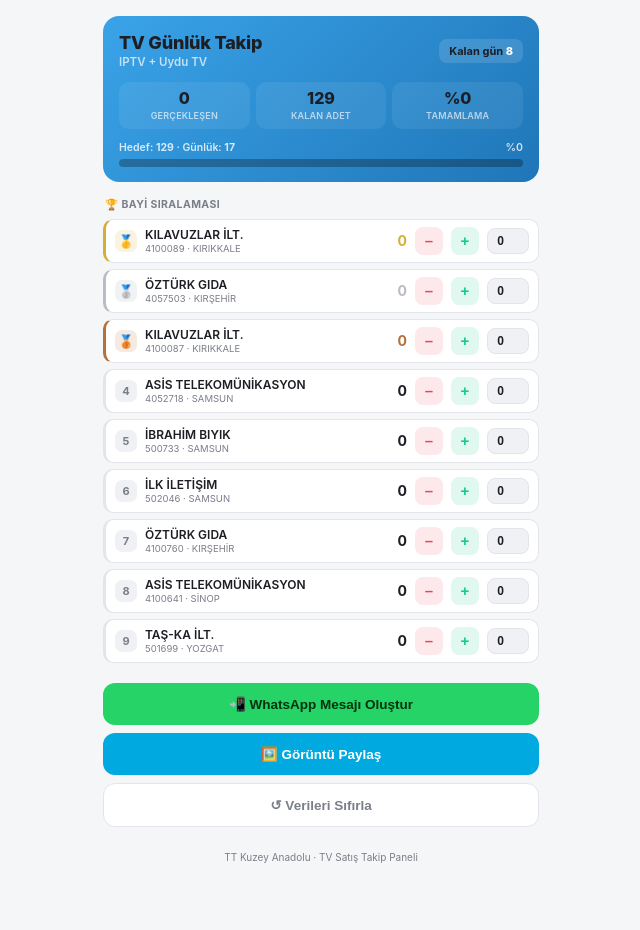
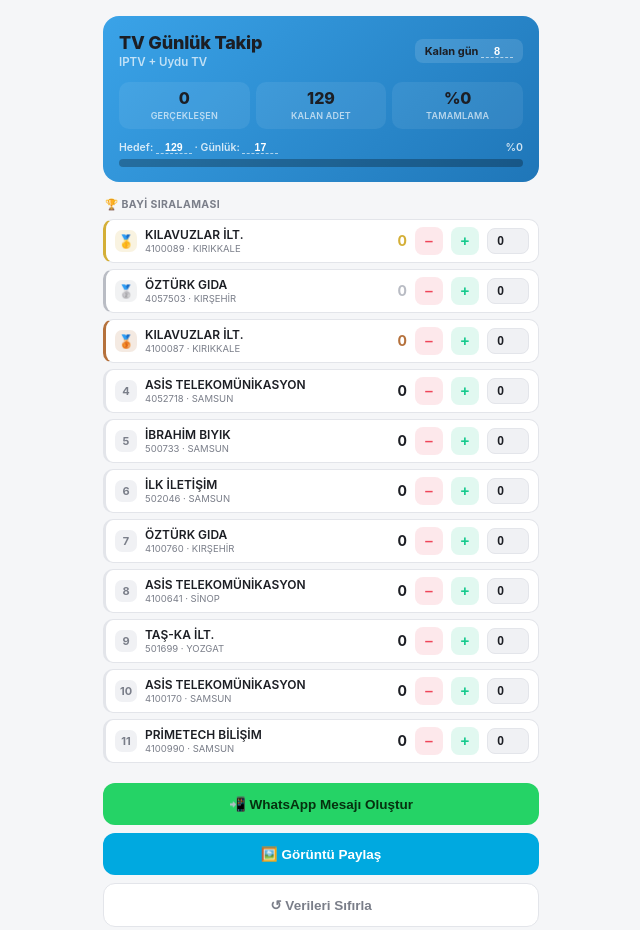
Before and after one commit to Nevzem/Tivibu-takip, a plain HTML site: page tv-gunluk-takip.html in a window 1280 px wide. Shown: the top 930 px of the page, without its empty margins (319-959 px from the left). Before the commit the page ends 905 px from the top, so only its background shows below. Drawn offline with Linux system fonts and the light colour scheme.

Commit message:
Update tv-gunluk-takip.html

```diff
--- a/tv-gunluk-takip.html
+++ b/tv-gunluk-takip.html
@@ -48,6 +48,36 @@
     white-space:nowrap;
   }
   .day-pill span{color:#fff;font-weight:800;}
+  .pill-input{
+    width:32px;
+    background:transparent;
+    border:none;
+    border-bottom:1px dashed rgba(255,255,255,0.6);
+    color:#fff;
+    font-size:11px;
+    font-weight:800;
+    text-align:center;
+    padding:0 1px;
+    outline:none;
+    -moz-appearance:textfield;
+  }
+  .pill-input::-webkit-outer-spin-button,
+  .pill-input::-webkit-inner-spin-button{-webkit-appearance:none;margin:0;}
+  .bar-input{
+    width:36px;
+    background:transparent;
+    border:none;
+    border-bottom:1px dashed rgba(255,255,255,0.6);
+    color:#fff;
+    font-size:10.5px;
+    font-weight:700;
+    text-align:center;
+    padding:0 1px;
+    outline:none;
+    -moz-appearance:textfield;
+  }
+  .bar-input::-webkit-outer-spin-button,
+  .bar-input::-webkit-inner-spin-button{-webkit-appearance:none;margin:0;}
 
   .stat-grid{
     display:grid;
@@ -305,7 +335,7 @@
         <p class="title">TV Günlük Takip</p>
         <p class="subtitle">IPTV + Uydu TV</p>
       </div>
-      <div class="day-pill">Kalan gün <span id="dayLeft">8</span></div>
+      <div class="day-pill">Kalan gün <input id="dayLeft" class="pill-input" type="number" min="0" value="8"></div>
     </div>
 
     <div class="stat-grid">
@@ -325,7 +355,7 @@
 
     <div class="progress-wrap">
       <div class="progress-top">
-        <span>Hedef: <b id="statGoal">129</b> · Günlük: <b>17</b></span>
+        <span>Hedef: <input id="statGoal" class="bar-input" type="number" min="0" value="129"> · Günlük: <input id="statGunluk" class="bar-input" type="number" min="0" value="17"></span>
         <span id="progressPercentTop">%0</span>
       </div>
       <div class="progress-track">
@@ -377,9 +407,21 @@
 
 <script>
 const STORAGE_KEY = "tv_gunluk_takip_v1";
-const HEDEF_TOPLAM = 129;
-const GUNLUK_HEDEF = 17;
-const KALAN_GUN = 8;
+const SETTINGS_KEY = "tv_settings_v1";
+
+function loadSettings(){
+  try{
+    const raw = localStorage.getItem(SETTINGS_KEY);
+    if(raw) return JSON.parse(raw);
+  }catch(e){}
+  return { hedef: 129, gunluk: 17, kalanGun: 8 };
+}
+function saveSettings(s){ localStorage.setItem(SETTINGS_KEY, JSON.stringify(s)); }
+
+let settings = loadSettings();
+function HEDEF_TOPLAM(){ return settings.hedef; }
+function GUNLUK_HEDEF(){ return settings.gunluk; }
+function KALAN_GUN(){ return settings.kalanGun; }
 
 const defaultDealers = [
   { id: 1, ad: "KILAVUZLAR İLT.",          kod: "4100089", il: "KIRIKKALE", adet: 0 },
@@ -390,7 +432,9 @@ const defaultDealers = [
   { id: 6, ad: "İLK İLETİŞİM",              kod: "502046",  il: "SAMSUN",    adet: 0 },
   { id: 7, ad: "ÖZTÜRK GIDA",               kod: "4100760", il: "KIRŞEHİR",  adet: 0 },
   { id: 8, ad: "ASİS TELEKOMÜNİKASYON",    kod: "4100641", il: "SİNOP",     adet: 0 },
-  { id: 9, ad: "TAŞ-KA İLT.",              kod: "501699",  il: "YOZGAT",    adet: 0 },
+  { id: 9,  ad: "TAŞ-KA İLT.",              kod: "501699",  il: "YOZGAT",    adet: 0 },
+  { id: 10, ad: "ASİS TELEKOMÜNİKASYON",   kod: "4100170", il: "SAMSUN",    adet: 0 },
+  { id: 11, ad: "PRİMETECH BİLİŞİM",        kod: "4100990", il: "SAMSUN",    adet: 0 },
 ];
 
 let dealers = loadData();
@@ -446,19 +490,20 @@ function render(){
   });
 
   const toplam = dealers.reduce((sum, d) => sum + d.adet, 0);
-  const kalan = Math.max(HEDEF_TOPLAM - toplam, 0);
-  const yuzde = Math.min(Math.round((toplam / HEDEF_TOPLAM) * 100), 100);
+  const kalan = Math.max(HEDEF_TOPLAM() - toplam, 0);
+  const yuzde = Math.min(Math.round((toplam / HEDEF_TOPLAM()) * 100), 100);
 
   document.getElementById("statTotal").textContent = toplam;
   document.getElementById("statRemaining").textContent = kalan;
   document.getElementById("statPercent").textContent = "%" + yuzde;
-  document.getElementById("statGoal").textContent = HEDEF_TOPLAM;
+  document.getElementById("statGoal").value = HEDEF_TOPLAM();
+  document.getElementById("statGunluk").value = GUNLUK_HEDEF();
   document.getElementById("progressPercentTop").textContent = "%" + yuzde;
   document.getElementById("progressFill").style.width = yuzde + "%";
-  document.getElementById("dayLeft").textContent = KALAN_GUN;
+  document.getElementById("dayLeft").value = KALAN_GUN();
 
   const banner = document.getElementById("successBanner");
-  if(toplam >= HEDEF_TOPLAM){
+  if(toplam >= HEDEF_TOPLAM()){
     banner.classList.add("show");
   } else {
     banner.classList.remove("show");
@@ -502,12 +547,12 @@ function setAdet(id, value){
 document.getElementById("waBtn").onclick = () => {
   const sorted = getSortedDealers();
   const toplam = dealers.reduce((sum, d) => sum + d.adet, 0);
-  const kalan = Math.max(HEDEF_TOPLAM - toplam, 0);
-  const yuzde = Math.min(Math.round((toplam / HEDEF_TOPLAM) * 100), 100);
+  const kalan = Math.max(HEDEF_TOPLAM() - toplam, 0);
+  const yuzde = Math.min(Math.round((toplam / HEDEF_TOPLAM()) * 100), 100);
   const medals = ["🥇","🥈","🥉"];
 
   let msg = `📺 TV Günlük Takip\n`;
-  msg += `Toplam: ${toplam} / ${HEDEF_TOPLAM}\n`;
+  msg += `Toplam: ${toplam} / ${HEDEF_TOPLAM()}\n`;
   msg += `Kalan: ${kalan}\n`;
   msg += `Tamamlama: %${yuzde}\n\n`;
   msg += `İlk 3 Bayi:\n`;
@@ -562,8 +607,8 @@ let lastImageBlob = null;
 function buildShareImage(){
   const sorted = getSortedDealers();
   const toplam = dealers.reduce((sum, d) => sum + d.adet, 0);
-  const kalan = Math.max(HEDEF_TOPLAM - toplam, 0);
-  const yuzde = Math.min(Math.round((toplam / HEDEF_TOPLAM) * 100), 100);
+  const kalan = Math.max(HEDEF_TOPLAM() - toplam, 0);
+  const yuzde = Math.min(Math.round((toplam / HEDEF_TOPLAM()) * 100), 100);
 
   const W = 720;
   const rowH = 56;
@@ -595,7 +640,7 @@ function buildShareImage(){
 
   ctx.font = "bold 20px -apple-system, Arial, sans-serif";
   ctx.fillStyle = "#ffffff";
-  ctx.fillText(`Toplam: ${toplam} / ${HEDEF_TOPLAM}`, 28, 108);
+  ctx.fillText(`Toplam: ${toplam} / ${HEDEF_TOPLAM()}`, 28, 108);
   ctx.fillText(`Kalan: ${kalan}`, 28, 134);
   ctx.fillText(`Tamamlama: %${yuzde}`, 28, 160);
 
@@ -713,6 +758,21 @@ document.getElementById("imgShareBtn").onclick = async () => {
   URL.revokeObjectURL(url);
 };
 
+/* ===== AYAR INPUT LİSTENERLARI ===== */
+function bindSettingInput(id, field){
+  document.getElementById(id).addEventListener("change", function(){
+    let val = parseInt(this.value);
+    if(isNaN(val) || val < 0) val = 0;
+    settings[field] = val;
+    saveSettings(settings);
+    render();
+  });
+}
+bindSettingInput("statGoal",   "hedef");
+bindSettingInput("statGunluk", "gunluk");
+bindSettingInput("dayLeft",    "kalanGun");
+
+/* ===== İLK YÜKLEME ===== */
 render();
 </script>
 
```
